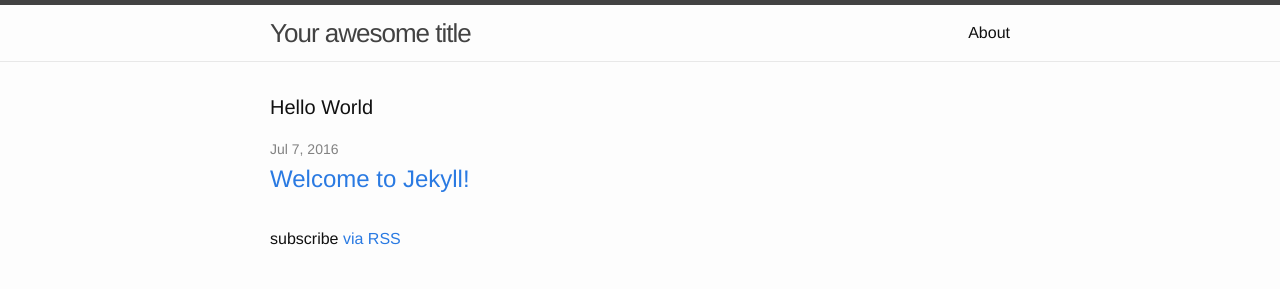
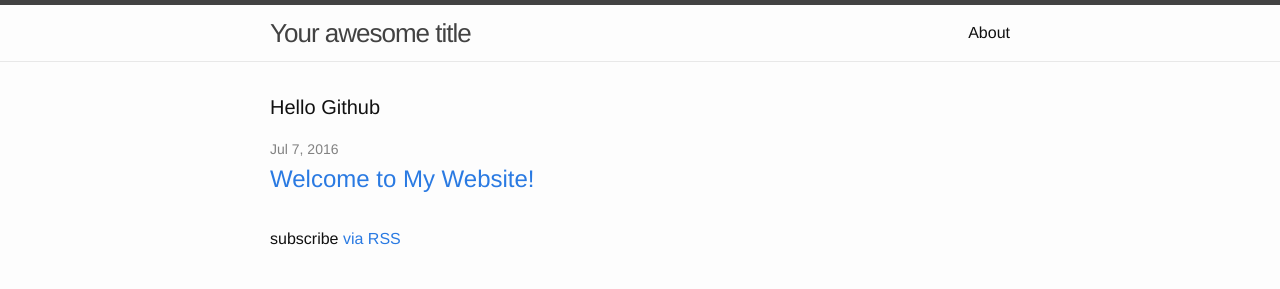
Before and after one commit to devonalexis/devonalexis.github.io, a Jekyll site: the page built from index.html, in a window 1280 px wide. Shown: the top 289 px of the page. Built offline with Jekyll 4.4.1, drawn with Linux system fonts in a browser that asks for light colours.

Commit message:
Save my work

```diff
--- a/_posts/2016-07-07-welcome-to-jekyll.markdown
+++ b/_posts/2016-07-07-welcome-to-jekyll.markdown
@@ -1,6 +1,6 @@
 ---
 layout: post
-title:  "Welcome to Jekyll!"
+title:  "Welcome to My Website!"
 date:   2016-07-07 00:44:26 -0400
 categories: jekyll update
 ---
--- a/index.html
+++ b/index.html
@@ -4,7 +4,7 @@ layout: default
 
 <div class="home">
 
-  <h1 class="page-heading">Hello World</h1>
+  <h1 class="page-heading">Hello Github</h1>
 
   <ul class="post-list">
     {% for post in site.posts %}
```
